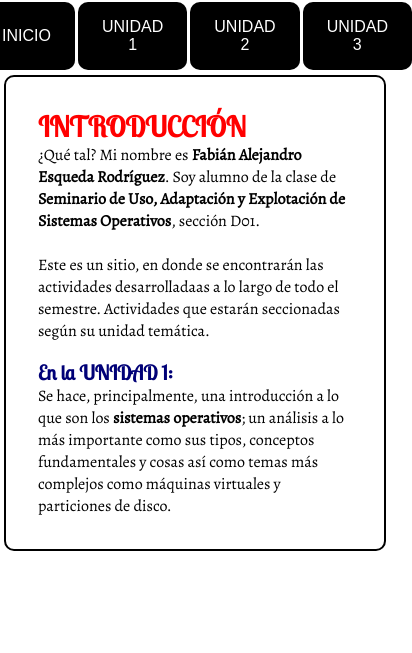
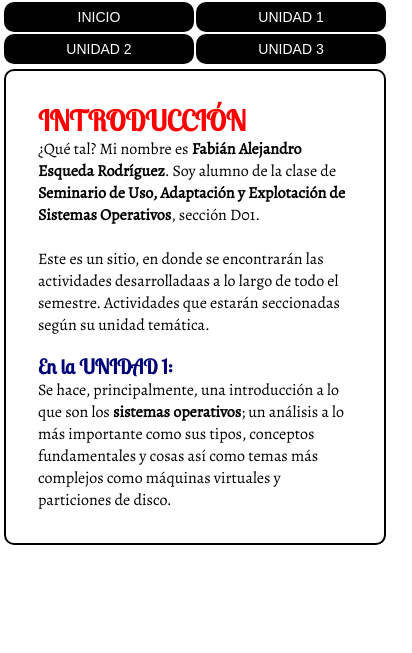
Before and after one commit to FabianAlejandroEsquedaRodriguez/Portafolio-SistemasOperativos, a plain HTML site: page index.html in a window 390 px wide. Shown: the part 191-844 px from the top of the page, 412 px wide, since content can reach past the window. Drawn offline with nearby package versions, Linux system fonts and the light colour scheme.

Commit message:
Modificacion de estilo de los botones para dispositivos que van desde los 0 a 450 px de ancho

```diff
--- a/style.css
+++ b/style.css
@@ -128,3 +128,22 @@ nav {
   border-radius: 5px;
   margin-top: 5px;
 }
+
+@media (max-width: 450px) {
+  #navUnidades {
+    display: grid;
+    justify-content: center;
+    grid-template-columns: repeat(2, 1fr);
+    grid-gap: 2px;
+  }
+
+  .btn {
+    padding: 0.5em .75em;
+    color: #fff;
+    font-size: 14px;
+
+    /* border: solid #000 2px; */
+    /* color: #D4AF37;
+    border: solid #d4af37 2px; */
+  }
+}
```
